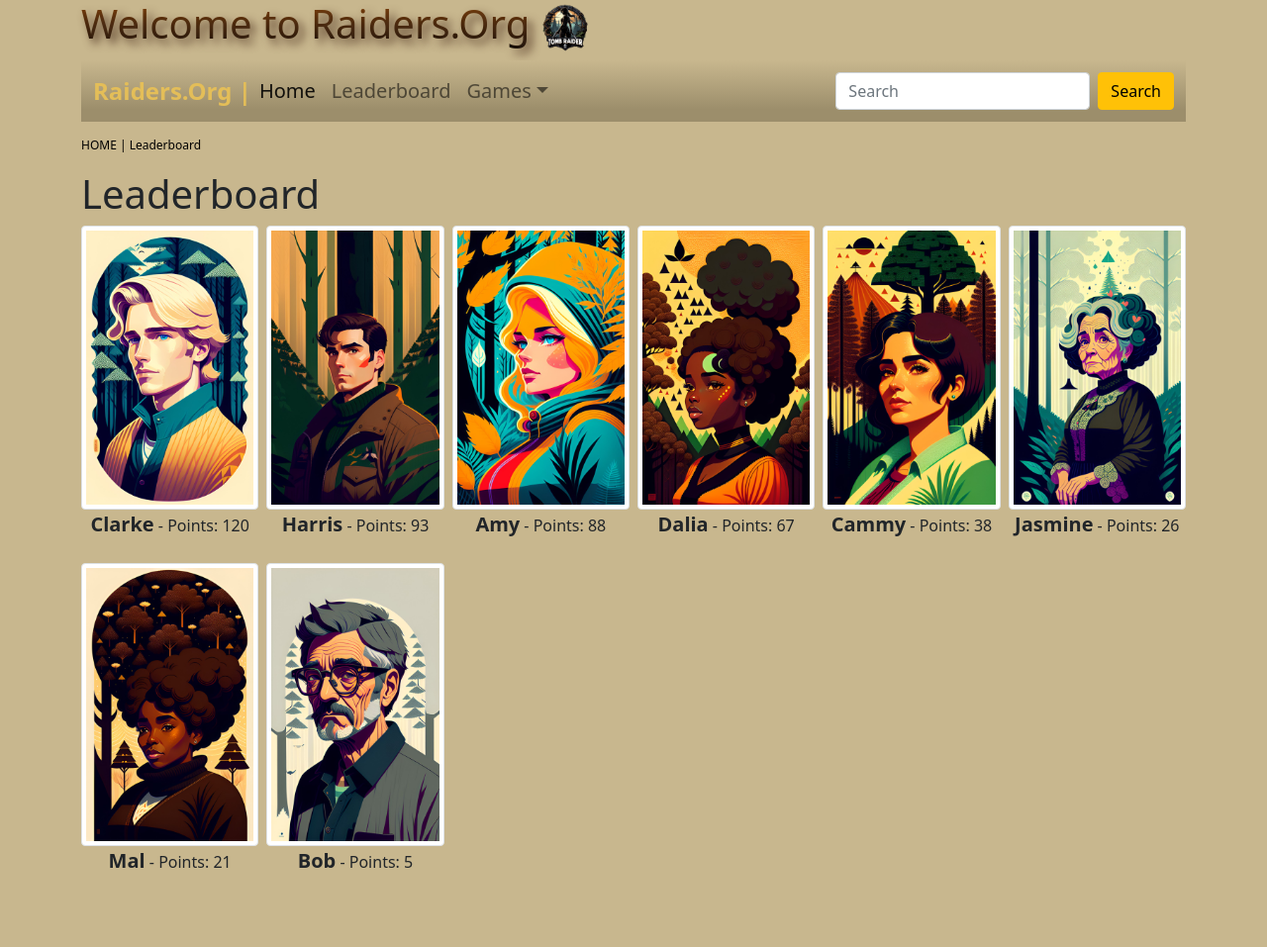
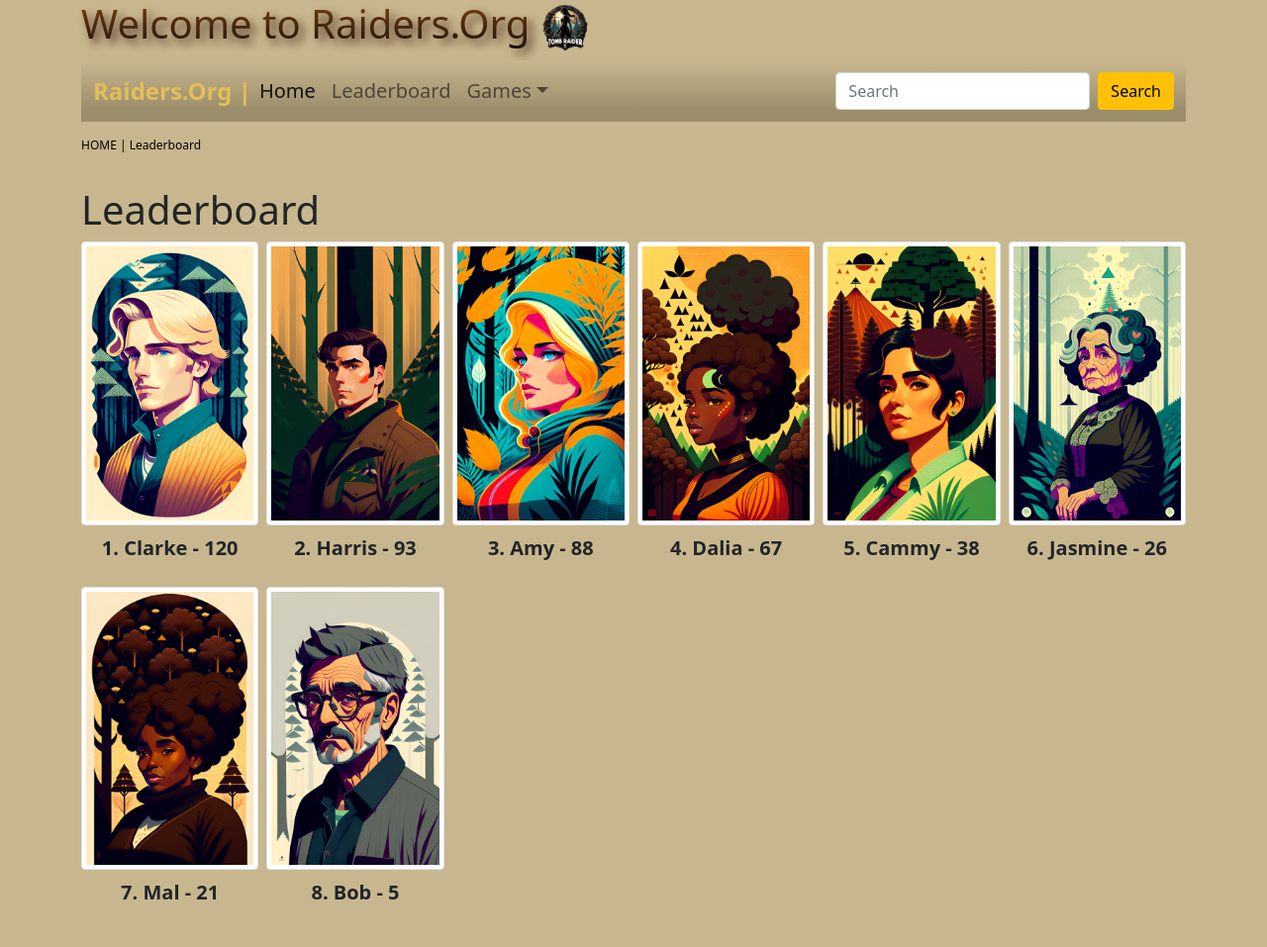
Before and after one commit to patrick-meehan-1/game-project, a Django app: page /game/leaderboard/ in a window 1280 px wide. Shown: the whole page at 99% size. Before the commit the page ends 877 px from the top, so only its background shows below. Run offline with Django 4.2, Linux system fonts and the light colour scheme; data comes from the database, SQL or seed files in the repository; both versions use the stored data as it was after the commit.

Commit message:
updated leaderboard so that is correclty collapses grid with not overlapping, also added a rank counter so players have their own ranks 1, 2, 3 etc...

```diff
--- a/games/views.py
+++ b/games/views.py
@@ -26,4 +26,5 @@ def season_players(request, season_id):
 
 def leaderboard(request):
     leaderboard_data = CustomUser.objects.order_by('-points')
-    return render(request, 'leaderboard.html', {'leaderboard_data': leaderboard_data})
+    ranked_data = [{"rank": rank + 1, "user": user} for rank, user in enumerate(leaderboard_data)]
+    return render(request, 'leaderboard.html', {'ranked_data': ranked_data})
--- a/templates/leaderboard.html
+++ b/templates/leaderboard.html
@@ -2,25 +2,23 @@
 {% block title %}Leaderboard{% endblock %}
 
 {% block content %}
-
-
-{% if leaderboard_data %}
+  {% if ranked_data %}
     <div class="row my_row_class">
       <div class="mx-auto">
         <p><a href='/'>HOME</a> | Leaderboard</p>
       </div>
     </div>
-{% endif %}
 
-        <h1>Leaderboard</h1>
+    <h1 class="mt-3">Leaderboard</h1>
     <div class="row g-2">
-            {% for user in leaderboard_data %}
-          <div class="col-lg-2 col-md-1">
-            <a href="/profile/{{user.profile.id}}" alt='players profile'><img class="img-thumbnail" src="{{ user.picture_thumbnail.url }}" alt="{{ user.username}}"></a>
-            <p class="text-center"><span class=" fs-5 fw-bolder">{{ user.username }}</span> - Points: {{ user.points }}</p>
+      {% for data in ranked_data %}
+        <div class="col-lg-2 col-md-4 col-sm-6">
+          <a href="/profile/{{ data.user.profile.id }}" alt='players profile'>
+            <img class="img-thumbnail" src="{{ data.user.picture_thumbnail.url }}" alt="{{ data.user.username }}">
+          </a>
+          <p class="text-center fs-5 fw-bolder mt-2">{{ data.rank }}. {{ data.user.username }} - {{ data.user.points }}</p>
         </div>
       {% endfor %}
     </div>
-      </div>
-
+  {% endif %}
 {% endblock %}
```
Also changed, not shown: db.sqlite3, media/profile_picture/Camino.jpg (added), media/profile_picture/Dalia.jpg (added), media/profile_picture/Harris.jpg (added), media/profile_picture/Mal.jpg (added), media/profile_picture/Nikki.jpg (added), media/profile_picture/dream_TradingCard_1.jpg (added), media/profile_picture/dream_TradingCard_2.jpg (added), 7 other files. Lines whose indentation alone changed are shown as unchanged.
